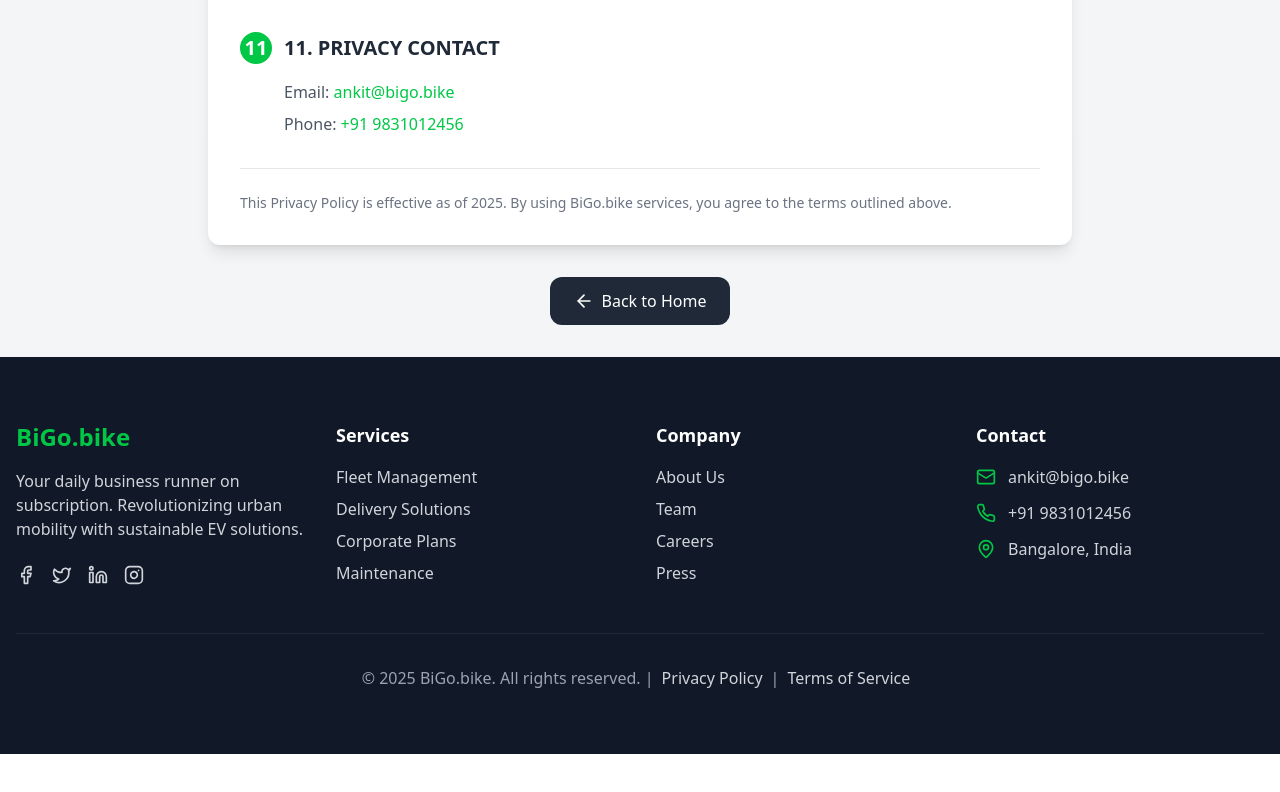
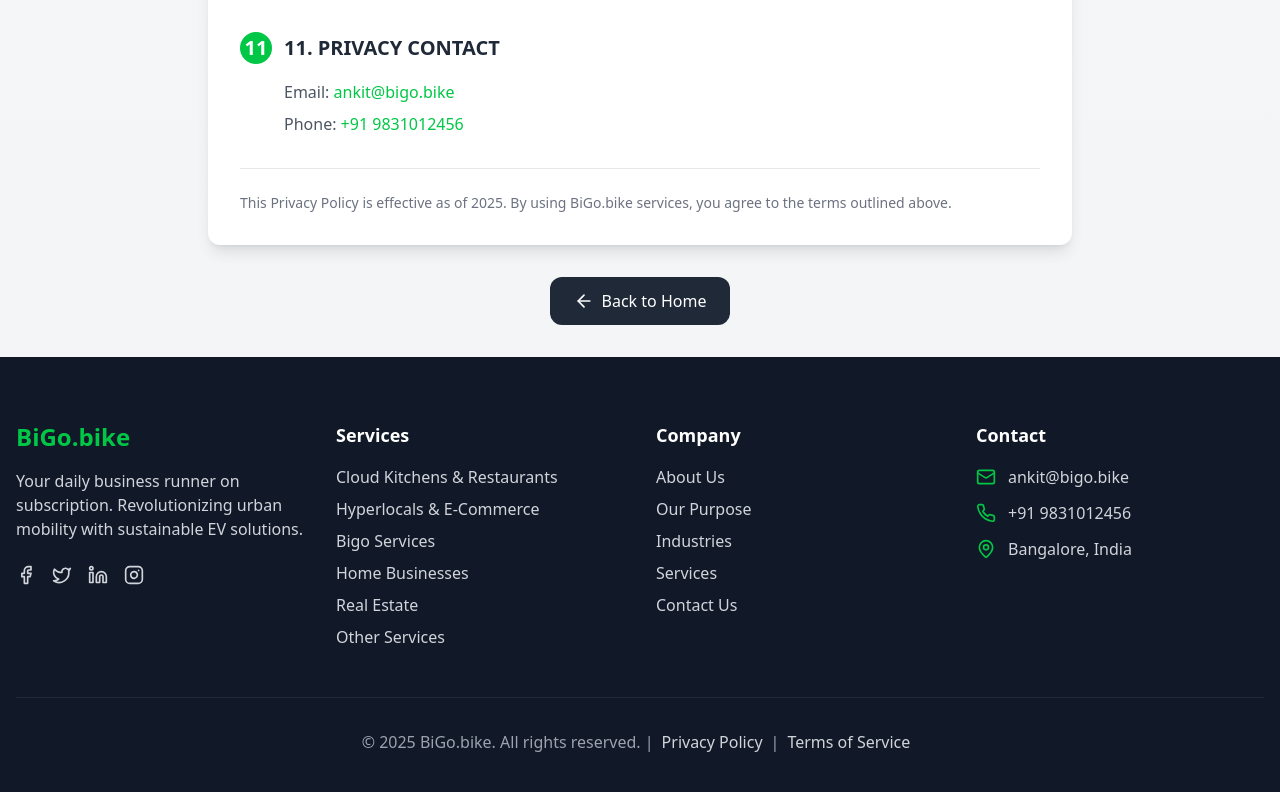
Before and after one commit to Debrajivy/bigo-bike, a React (Vite) app: page /privacy-policy in a window 1280 px wide. Shown: the part 2734-3526 px from the top of the page. Before the commit the page ends 3488 px from the top, so only its background shows below. Built offline with nearby package versions, Linux system fonts and the light colour scheme.

Commit message:
Footer pages content changed

```diff
--- a/src/components/Footer.tsx
+++ b/src/components/Footer.tsx
@@ -32,10 +32,12 @@ const Footer = () => {
           <div>
             <h3 className="text-lg font-semibold mb-4">Services</h3>
             <ul className="space-y-2">
-              <li><a href="#" className="text-gray-300 hover:text-white transition-colors">Fleet Management</a></li>
-              <li><a href="#" className="text-gray-300 hover:text-white transition-colors">Delivery Solutions</a></li>
-              <li><a href="#" className="text-gray-300 hover:text-white transition-colors">Corporate Plans</a></li>
-              <li><a href="#" className="text-gray-300 hover:text-white transition-colors">Maintenance</a></li>
+              <li><a href="#industries" className="text-gray-300 hover:text-white transition-colors">Cloud Kitchens & Restaurants</a></li>
+              <li><a href="#industries" className="text-gray-300 hover:text-white transition-colors">Hyperlocals & E-Commerce</a></li>
+              <li><a href="#industries" className="text-gray-300 hover:text-white transition-colors">Bigo Services</a></li>
+              <li><a href="#industries" className="text-gray-300 hover:text-white transition-colors">Home Businesses</a></li>
+              <li><a href="#industries" className="text-gray-300 hover:text-white transition-colors">Real Estate</a></li>
+              <li><a href="#industries" className="text-gray-300 hover:text-white transition-colors">Other Services</a></li>
             </ul>
           </div>
 
@@ -43,10 +45,11 @@ const Footer = () => {
           <div>
             <h3 className="text-lg font-semibold mb-4">Company</h3>
             <ul className="space-y-2">
-              <li><a href="#mission" className="text-gray-300 hover:text-white transition-colors">About Us</a></li>
-              <li><a href="#founders" className="text-gray-300 hover:text-white transition-colors">Team</a></li>
-              <li><a href="#" className="text-gray-300 hover:text-white transition-colors">Careers</a></li>
-              <li><a href="#" className="text-gray-300 hover:text-white transition-colors">Press</a></li>
+              <li><a href="#about" className="text-gray-300 hover:text-white transition-colors">About Us</a></li>
+              <li><a href="#mission-vision" className="text-gray-300 hover:text-white transition-colors">Our Purpose</a></li>
+              <li><a href="#services" className="text-gray-300 hover:text-white transition-colors">Industries</a></li>
+              <li><a href="#industries" className="text-gray-300 hover:text-white transition-colors">Services</a></li>
+              <li><a href="#contact-form" className="text-gray-300 hover:text-white transition-colors">Contact Us</a></li>
             </ul>
           </div>
 
```
